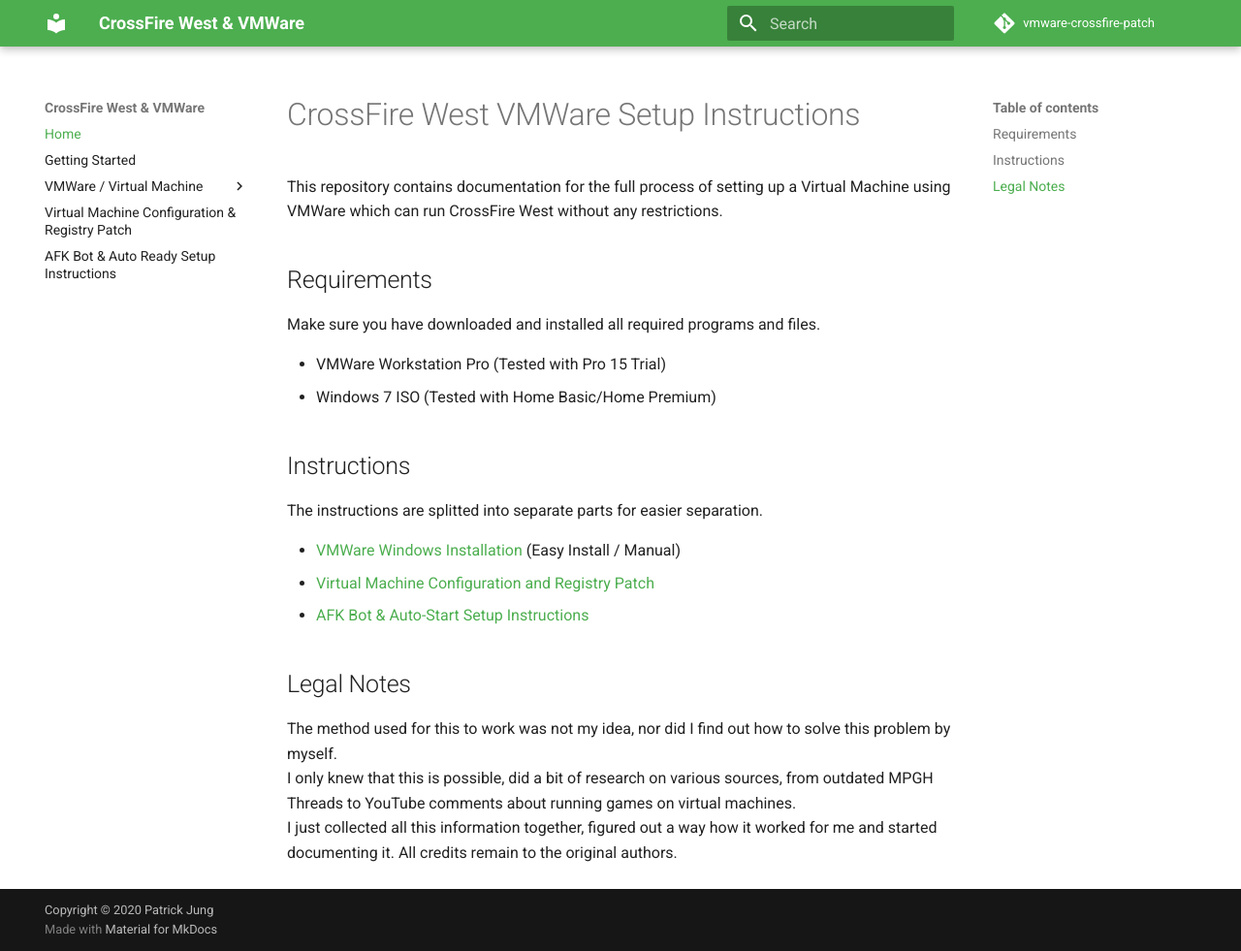
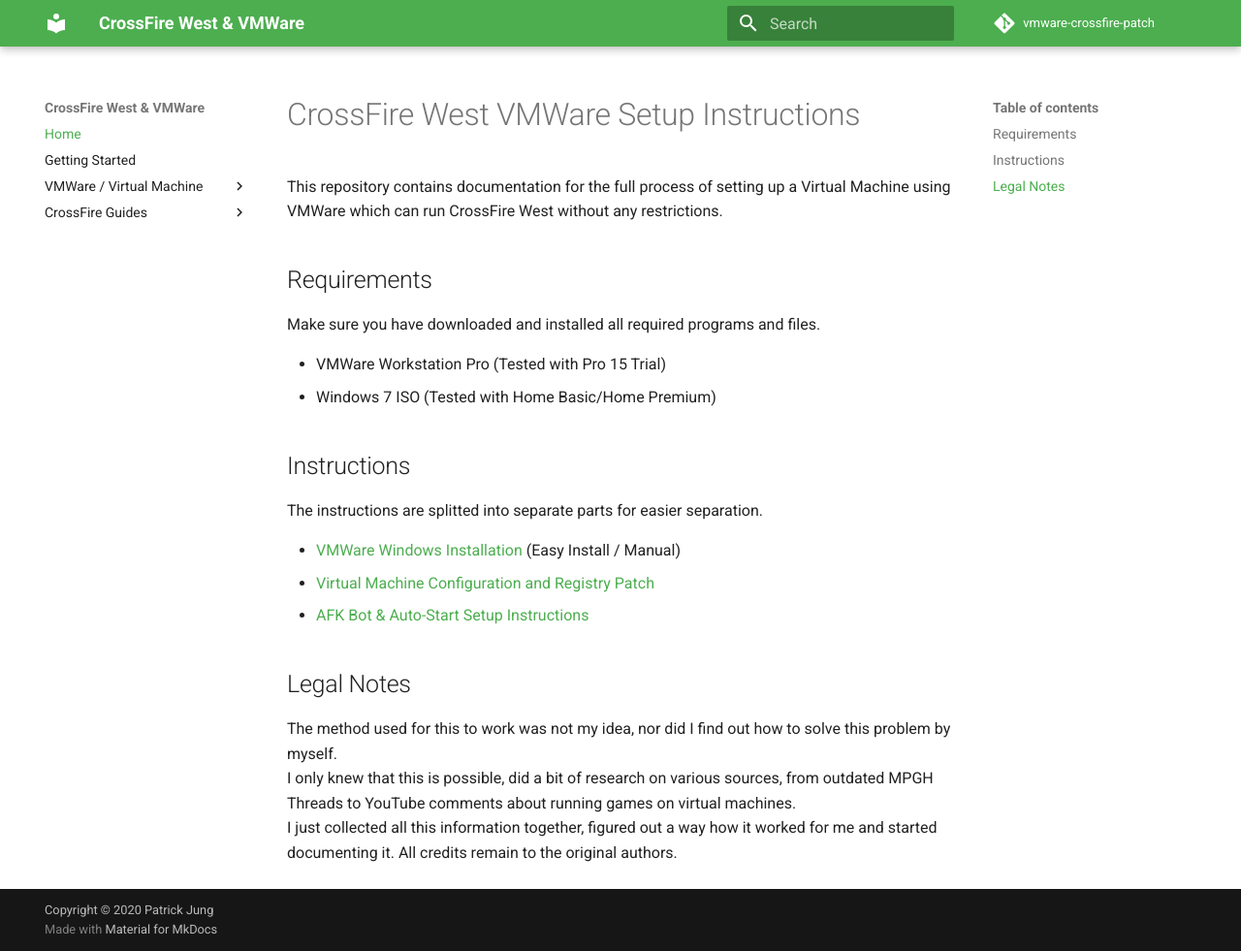
Before and after one commit to cfna/vmware-docs, an MkDocs documentation site: the page built from pages/index.md, in a window 1280 px wide and 981 px high. Shown: the whole window at 97% size. Built offline with MkDocs 1.6.1 and Material for MkDocs 9.7.7, drawn with Linux system fonts in a browser that asks for light colours; comment, search, counter and statistics services are not loaded.

Commit message:
Updated menu structure in mkdocs config

```diff
--- a/mkdocs.yml
+++ b/mkdocs.yml
@@ -36,11 +36,12 @@
   - Home: index.md
   - Getting Started: getting_started.md
   - VMWare / Virtual Machine:
-    - Create a Virtual Machine: vmware/creating_virtual_machine.md
+    - Creating a Virtual Machine: vmware/creating_virtual_machine.md
     - Updating Virtual Machine Config: vmware/vm_configuration.md
     - Windows Registry Patch for Virtual Machines: vmware/registry_patch.md
-  - Virtual Machine Configuration & Registry Patch: virtual_machine_configuration_instructions.md
-  - AFK Bot & Auto Ready Setup Instructions: afk_bot_auto_ready_setup_instructions.md
+  - CrossFire Guides:
+    - AFK Bot & Auto Ready Setup Instructions: crossfire/vm_afk_bot_instructions.md
+
 
 markdown_extensions:
   - admonition
```
